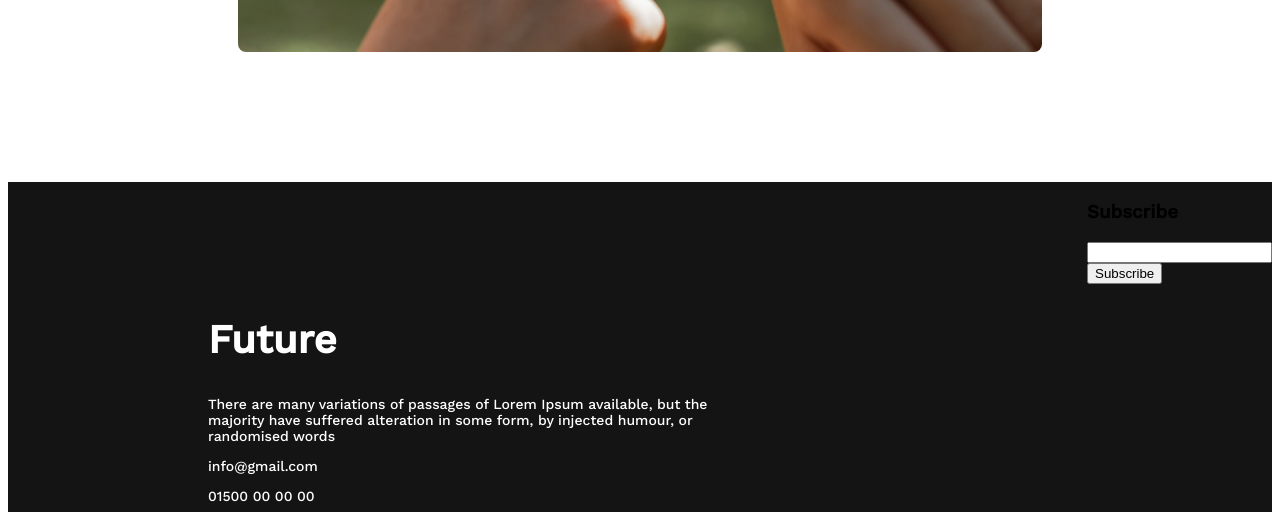
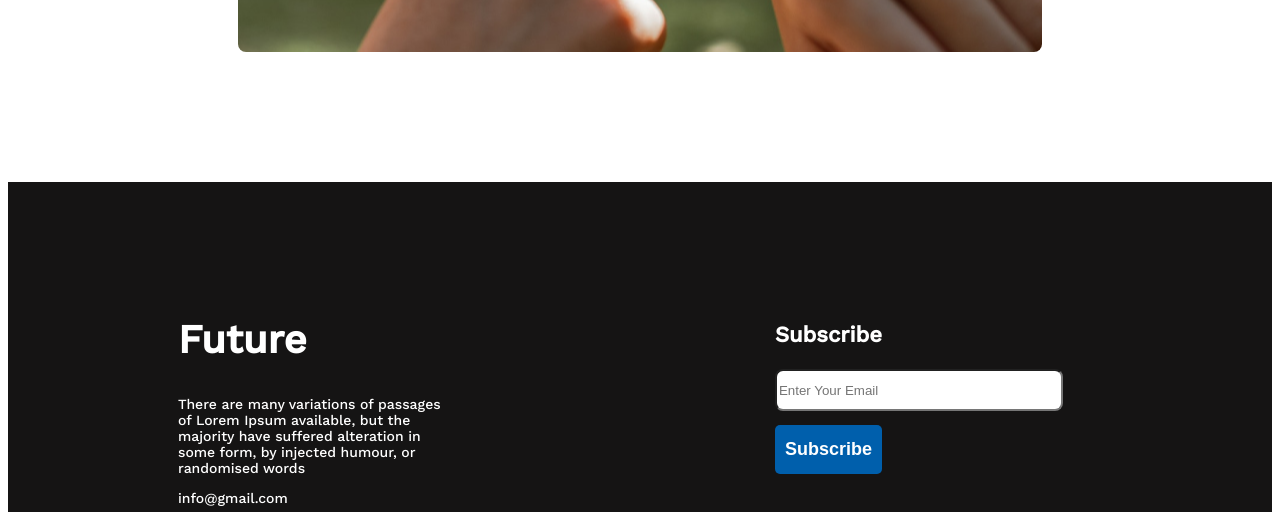
Before and after one commit to being-saiful/new-year, a plain HTML site: page index.html in a window 1280 px wide. Shown: the part 2521-3033 px from the top of the page. Drawn offline with nearby package versions, Linux system fonts and the light colour scheme; a web font is replaced by a local one.

Commit message:
footer has been added

```diff
--- a/index.html
+++ b/index.html
@@ -108,7 +108,8 @@
 
         <div class="subscribe-container">
             <h3 class="subscribe-title">Subscribe</h3>
-            <input type="text" name="Enter Your Email" id="">
+            <input type="email" name="" id="subscribe-inp" placeholder="Enter Your Email">
+            <br>
             <button class="subscribe-btn">Subscribe</button>
         </div>
 
--- a/style.css
+++ b/style.css
@@ -144,7 +144,7 @@ footer {
 }
 
 .future-container {
-    margin-left: 200px;
+    margin-left: 170px;
     margin-top: 100px;
     margin-bottom: 130px;
 }
@@ -166,3 +166,28 @@ footer {
 .subscribe-container {
     margin-left: 0px;
 }
+
+.subscribe-title {
+    font-size: 22px;
+    font-weight: 600;
+    color: #FFFFFF;
+    margin-top: 140px;
+    margin-right: 390px;
+}
+
+#subscribe-inp {
+    height: 36px;
+    width: 280px;
+    border-radius: 8px;
+}
+
+.subscribe-btn {
+    font-size: 18px;
+    font-weight: 600;
+    color: #FFFFFF;
+    background-color: #005FAC;
+    margin-top: 14px;
+    padding: 14px 10px;
+    border-radius: 5px;
+    border: none;
+}
```
